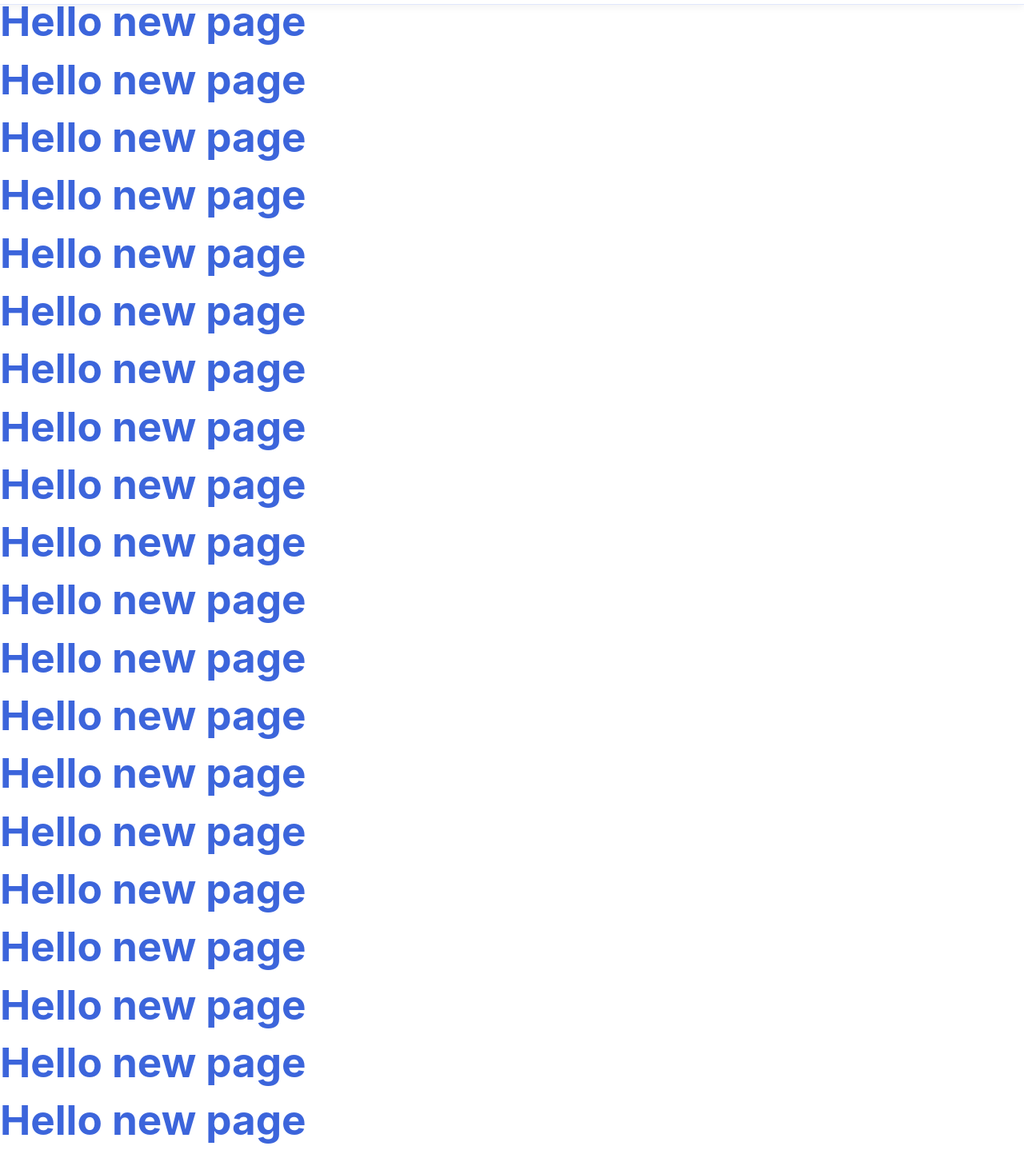
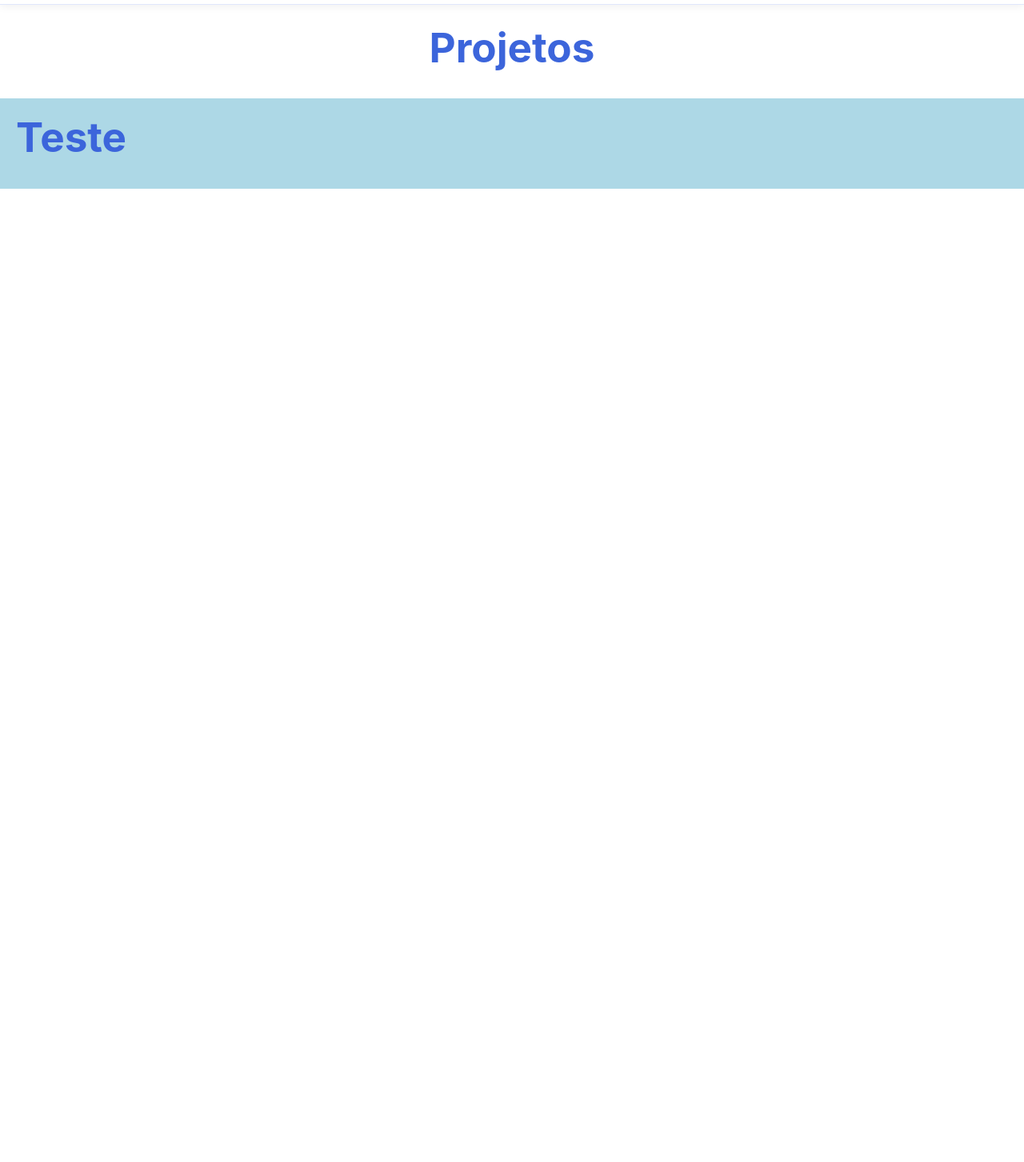
Before and after one commit to SamuelSantos01/Portfolio-Profile, a React (Vite) app: page /projects in a window 1280 px wide. Shown: the part 74-1527 px from the top of the page at 80% size. After the commit the page ends 800 px from the top, so only its background shows below. Built offline with nearby package versions, Linux system fonts and the light colour scheme.

Commit message:
Começando a implementação dos cards para a página de projetos

```diff
--- a/src/App.tsx
+++ b/src/App.tsx
@@ -2,10 +2,8 @@ import { Routes, Route } from 'react-router-dom';
 import { Layout } from './components/layout/Layout';
 import HomePage from './pages/HomePage/HomePage';
 import { Projects } from './pages/Projects';
-import { useScrollToAnchor } from './hooks/useScrollToAnchor';
 
 function AppContent() {
-  useScrollToAnchor();
 
   return (
     <Layout>
--- /dev/null
+++ b/src/components/CardProject/CardProject.styled.ts
@@ -0,0 +1,5 @@
+import styled from 'styled-components'
+
+export const CardProjectContainer = styled.div `
+    background-color: red;
+`;
--- /dev/null
+++ b/src/components/CardProject/CardProject.tsx
@@ -0,0 +1,5 @@
+export function CardProject() {
+    return (
+        <h1>Teste</h1>
+    );
+}
--- /dev/null
+++ b/src/components/CardProject/index.tsx
@@ -0,0 +1 @@
+export { CardProject } from './CardProject'
--- a/src/hooks/useScrollToAnchor.tsx
+++ /dev/null
@@ -1,23 +0,0 @@
-import { useEffect } from 'react';
-import { useLocation } from 'react-router-dom';
-
-export function useScrollToAnchor() {
-    const { hash, pathname } = useLocation();
-
-    useEffect(() => {
-        if (hash) {
-            // Pequeno delay para garantir que o DOM da nova página carregou
-            const timer = setTimeout(() => {
-                const id = hash.replace('#', '');
-                const element = document.getElementById(id);
-                if (element) {
-                    element.scrollIntoView({ behavior: 'smooth' });
-                }
-            }, 100);
-            return () => clearTimeout(timer);
-        } else {
-            // Se mudar de página sem hash, vai para o topo
-            window.scrollTo({ top: 0, behavior: 'smooth' });
-        }
-    }, [hash, pathname]);
-}
--- a/src/pages/HomePage/HomePage.styled.ts
+++ b/src/pages/HomePage/HomePage.styled.ts
@@ -1,6 +1,6 @@
 import styled from "styled-components";
 
-export const ExperienceContainer = styled.section`
+export const PageContainer = styled.section`
   display: flex;
   flex-direction: column;
   margin: 0 ;
--- a/src/pages/HomePage/HomePage.tsx
+++ b/src/pages/HomePage/HomePage.tsx
@@ -1,20 +1,20 @@
-import { Hero } from "../../components/hero/index"
-import { Experience } from "../../components/experience/index"
-import { ExperienceContainer } from "./HomePage.styled";
+import { Hero } from "../../components/hero";
+import { Experience } from "../../components/experience";
 import { Tools } from "../../components/Tools/Tools";
 import { Projects } from "../../components/Projects";
 import { Academic } from "../../components/academic";
 import { Contact } from "../../components/contact/Contact";
+import { PageContainer } from "./HomePage.styled";
 
 export default function HomePage() {
     return (
-        <ExperienceContainer>
+        <PageContainer>
             <section id="home"><Hero /></section>
             <section id="experience"><Experience /></section>
             <Tools />
             <section id="projects"><Projects /></section>
             <section id="education"><Academic /></section>
             <section id="contact"><Contact /></section>
-        </ExperienceContainer>
+        </PageContainer>
     );
 }
--- a/src/pages/Projects/Projects.style.ts
+++ b/src/pages/Projects/Projects.style.ts
@@ -1 +1,18 @@
 import styled from 'styled-components'
+
+export const PageContainer = styled.div`
+    display: flex;
+    flex-direction: column;
+    margin-top: 80px;
+`;
+
+export const Title = styled.h1`
+    text-align: center;
+    margin-top: 25px;
+`;
+
+export const ProjectsWrapper = styled.div `
+    padding: 20px;
+    margin-top: 20px;
+    background-color: lightblue;
+`;
--- a/src/pages/Projects/Projects.tsx
+++ b/src/pages/Projects/Projects.tsx
@@ -1,34 +1,18 @@
+import {
+    PageContainer,
+    Title,
+    ProjectsWrapper
+} from './Projects.style';
+
+import { CardProject } from '../../components/CardProject';
+
 export function Projects() {
     return (
-        <div>
-            <h1>Hello new page</h1>
-            <h1>Hello new page</h1>
-            <h1>Hello new page</h1>
-            <h1>Hello new page</h1>
-            <h1>Hello new page</h1>
-            <h1>Hello new page</h1>
-            <h1>Hello new page</h1>
-            <h1>Hello new page</h1>
-            <h1>Hello new page</h1>
-            <h1>Hello new page</h1>
-            <h1>Hello new page</h1>
-            <h1>Hello new page</h1>
-            <h1>Hello new page</h1>
-            <h1>Hello new page</h1>
-            <h1>Hello new page</h1>
-            <h1>Hello new page</h1>
-            <h1>Hello new page</h1>
-            <h1>Hello new page</h1>
-            <h1>Hello new page</h1>
-            <h1>Hello new page</h1>
-            <h1>Hello new page</h1>
-            <h1>Hello new page</h1>
-            <h1>Hello new page</h1>
-            <h1>Hello new page</h1>
-            <h1>Hello new page</h1>
-            <h1>Hello new page</h1>
-            <h1>Hello new page</h1>
-            <h1>Hello new page</h1>
-        </div>
+        <PageContainer>
+                <Title>Projetos</Title>
+                <ProjectsWrapper>
+                    <CardProject></CardProject>
+                </ProjectsWrapper>
+        </PageContainer>
     );
 }
```
Also changed, not shown: src/components/layout/header/Header.tsx (+1 -7 lines).
